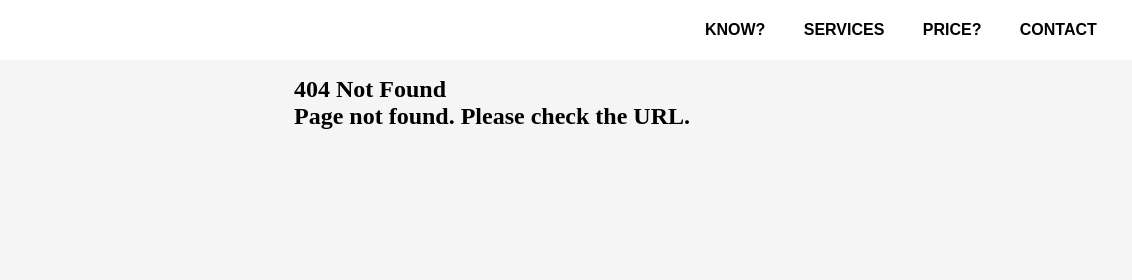
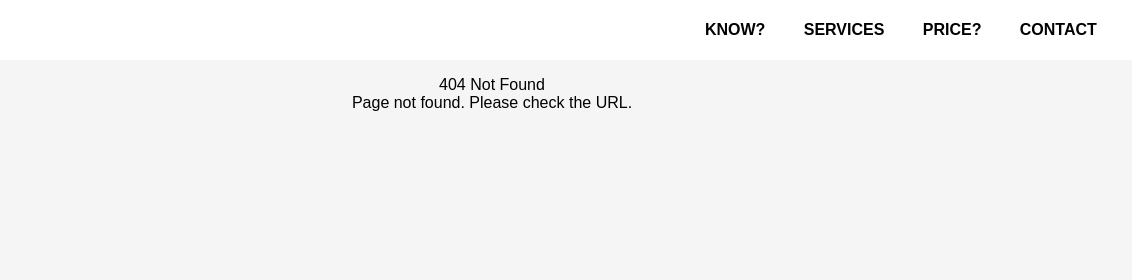
Before and after one commit to inivrex/inivrex.github.io, a plain HTML site: page 404.html in a window 1280 px wide. Shown: the top 280 px of the page, 148-1280 px from the left. Drawn offline with Linux system fonts and the light colour scheme; a web font is replaced by a local one.

Commit message:
Update 404.html

```diff
--- a/404.html
+++ b/404.html
@@ -52,8 +52,8 @@
     </div>
     <section>
         <div style="height: 100vh;">
-            <h2 class="navFonts">404 Not Found</h2>
-            <h2 class="navFonts">Page not found. Please check the URL.</h2>
+            <h2 style="font: caption; font-size: 1rem; color: black; text-align: center;">404 Not Found</h2>
+            <h2 style="font: caption; font-size: 1rem; color: black; text-align: center;">Page not found. Please check the URL.</h2>
         </div>
     </section>
     <a href="" id="FloatingWALink"></a>
```
